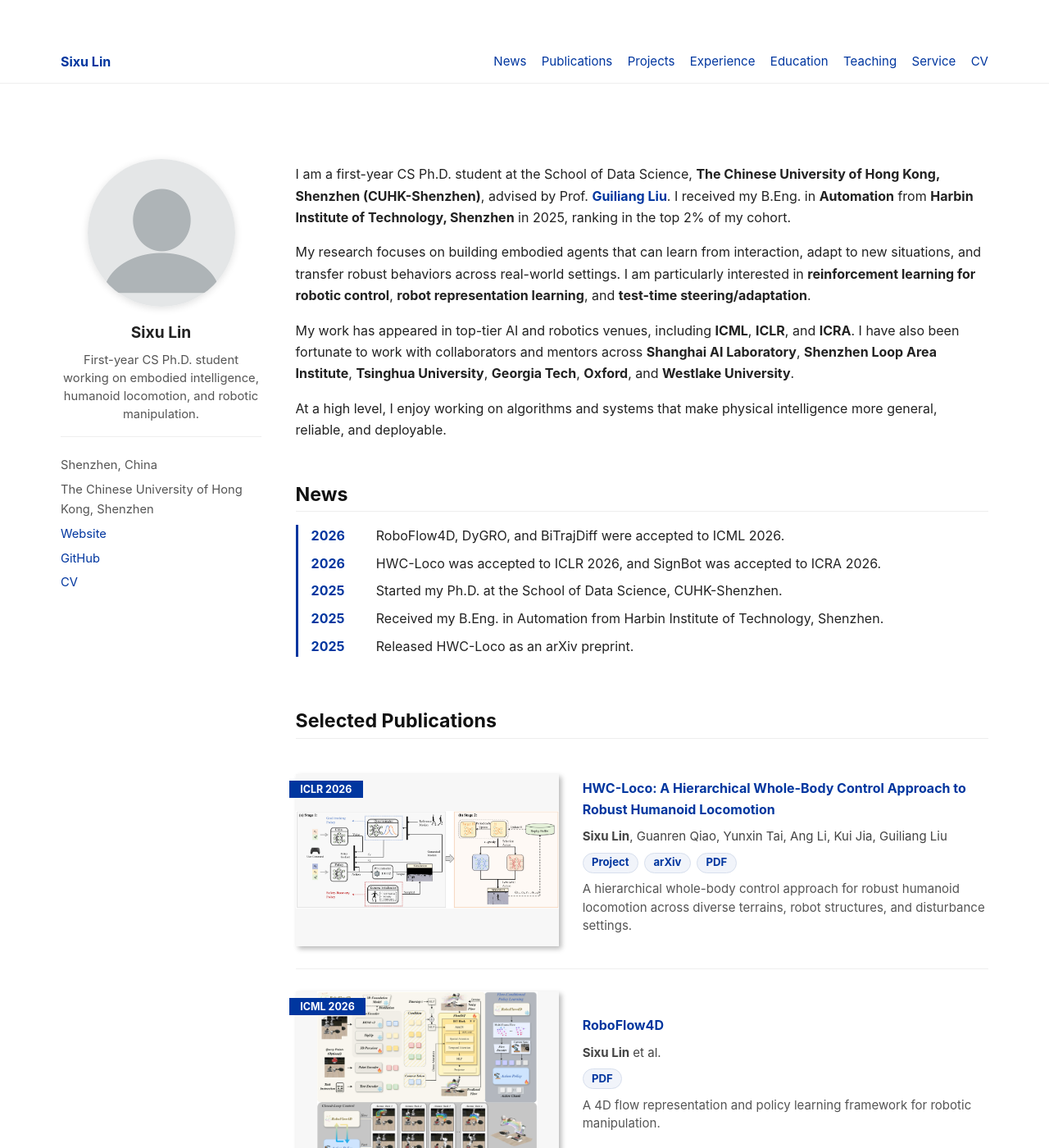
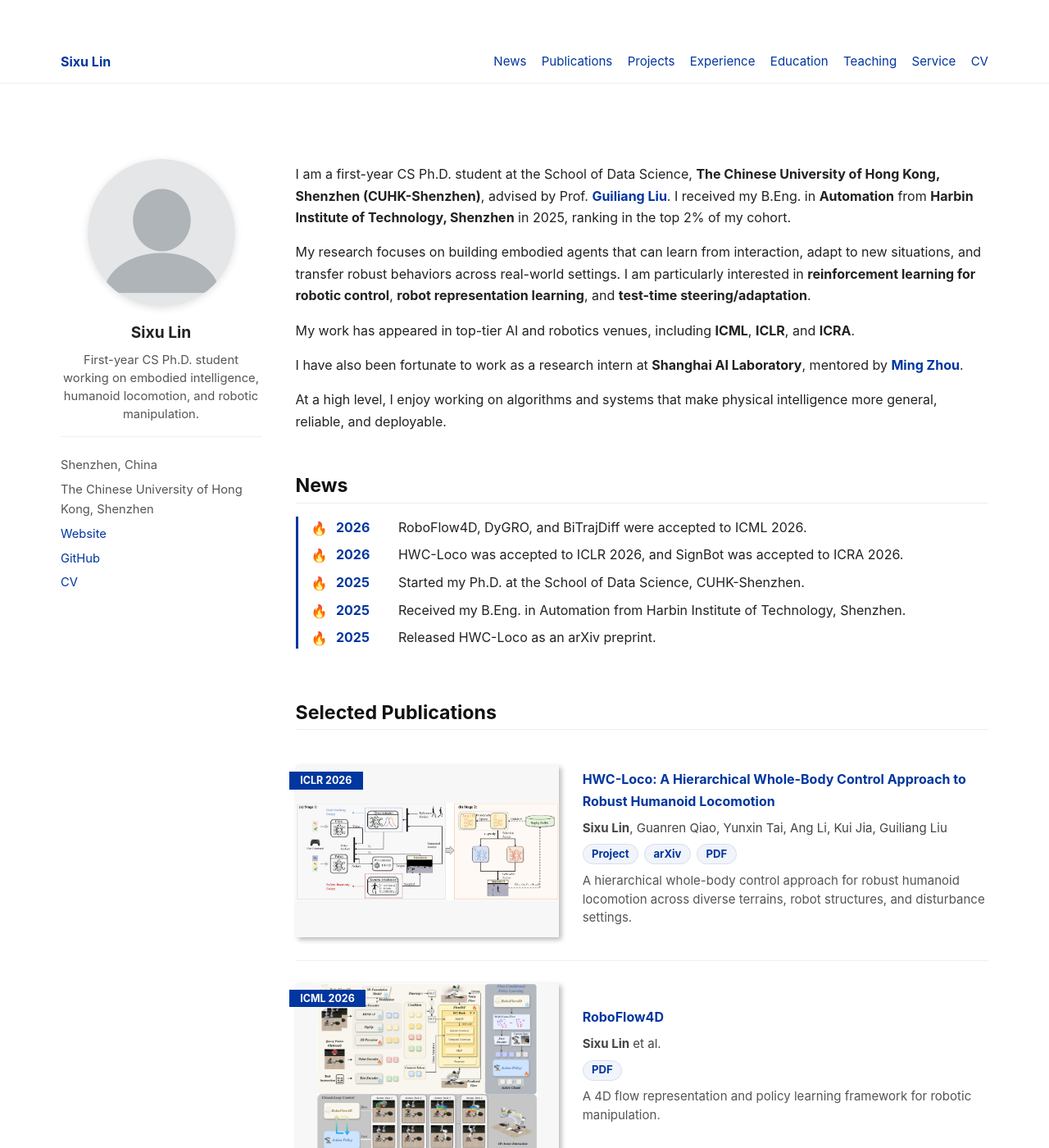
Before and after one commit to Simonlinsx/Simonlinsx.github.io, a Jekyll site: the page built from _pages/about.md, in a window 1280 px wide and 1400 px high. Shown: the whole window at 82% size. Built offline with Jekyll 4.4.1, drawn with Linux system fonts in a browser that asks for light colours; a script bundle is joined from its source files by our own code; library files that are not in the unit come from our copies.

Commit message:
Update news icons and Shanghai AI Lab note

```diff
--- a/_pages/about.md
+++ b/_pages/about.md
@@ -17,7 +17,8 @@ My research focuses on building embodied agents that can learn from interaction,
 I am particularly interested in **reinforcement learning for robotic control**, **robot representation learning**, and **test-time steering/adaptation**.
 
 My work has appeared in top-tier AI and robotics venues, including **ICML**, **ICLR**, and **ICRA**.
-I have also been fortunate to work with collaborators and mentors across **Shanghai AI Laboratory**, **Shenzhen Loop Area Institute**, **Tsinghua University**, **Georgia Tech**, **Oxford**, and **Westlake University**.
+
+I have also been fortunate to work as a research intern at **Shanghai AI Laboratory**, mentored by **[Ming Zhou](https://www.mingzak.com/)**.
 
 At a high level, I enjoy working on algorithms and systems that make physical intelligence more general, reliable, and deployable.
 
--- a/assets/css/main.css
+++ b/assets/css/main.css
@@ -163,10 +163,19 @@ strong {
 }
 
 .news-item {
+  align-items: baseline;
   display: grid;
-  gap: 0.75rem;
-  grid-template-columns: 4.2rem 1fr;
+  gap: 0.55rem;
+  grid-template-columns: 1.35rem 4.2rem 1fr;
   margin: 0.45rem 0;
+}
+
+.news-item::before {
+  color: #f36b21;
+  content: "🔥";
+  font-size: 1rem;
+  line-height: 1;
+  transform: translateY(0.08rem);
 }
 
 .news-date {
@@ -483,7 +492,15 @@ button {
   }
 
   .news-item {
-    grid-template-columns: 1fr;
-    gap: 0.05rem;
+    grid-template-columns: 1.2rem 1fr;
+    gap: 0.05rem 0.4rem;
+  }
+
+  .news-date {
+    grid-column: 2;
+  }
+
+  .news-item span:last-child {
+    grid-column: 2;
   }
 }
```
